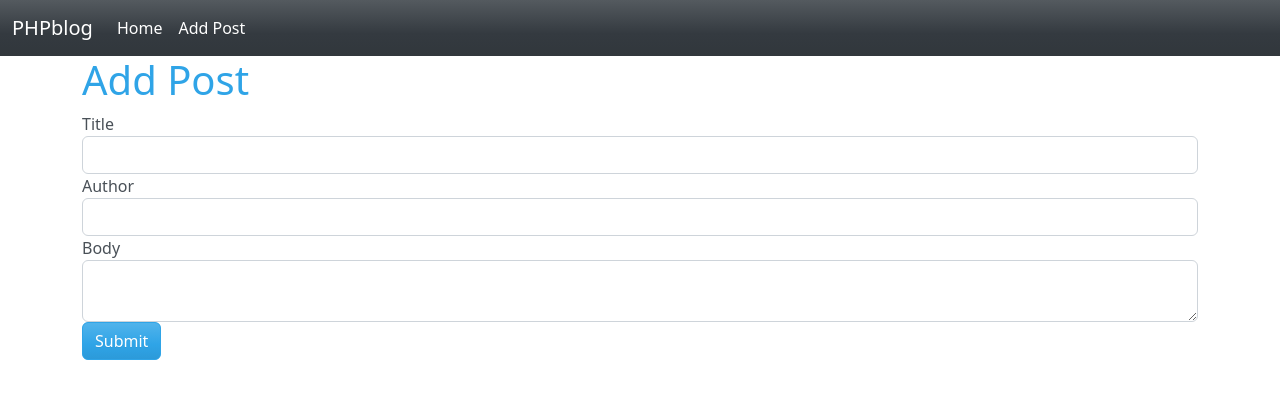
After one commit to abasile1-tech/php_blog, a PHP site: page /phpsandbox/addpost.php in a window 1280 px wide. The commit adds this page. Shown: the top 399 px of the page. Run offline with PHP 8.4, Linux system fonts and the light colour scheme.

Commit message:
I added a way to add posts to the navbar. Now I need to write the code for adding posts to the database.

```diff
--- /dev/null
+++ b/addpost.php
@@ -0,0 +1,30 @@
+<?php
+	require('config/config.php');
+	require('config/db.php');
+
+	// Check For Submit
+	if(isset($_POST['submit'])){
+		echo 'Submitted';
+	}
+?>
+
+<?php include('inc/header.php'); ?>
+	<div class="container">
+		<h1>Add Post</h1>
+		<form method="POST" action="<?php $_SERVER['PHP_SELF']; ?>">
+			<div class="form-group">
+				<label>Title</label>
+				<input type="text" name="title" class="form-control">
+			</div>
+			<div class="form-group">
+				<label>Author</label>
+				<input type="text" name="author" class="form-control">
+			</div>
+			<div class="form-group">
+				<label>Body</label>
+				<textarea name="body" class="form-control"></textarea>
+			</div>
+			<input type="submit" name="submit" value="Submit" class="btn btn-primary">
+		</form>
+	</div>
+<?php include('inc/footer.php'); ?>
--- a/inc/footer.php
+++ b/inc/footer.php
@@ -1,2 +1,8 @@
+<script
+  src="https://code.jquery.com/jquery-1.12.4.js"
+  integrity="sha256-Qw82+bXyGq6MydymqBxNPYTaUXXq7c8v3CwiYwLLNXU="
+  crossorigin="anonymous"></script>
+<script src="https://cdn.jsdelivr.net/npm/bootstrap@5.1.3/dist/js/bootstrap.min.js"></script>
+
 </body>
 </html>
--- a/inc/navbar.php
+++ b/inc/navbar.php
@@ -10,6 +10,9 @@
           <li class="nav-item">
             <a class="nav-link active" aria-current="page" href="<?php echo ROOT_URL; ?>">Home</a>
           </li>
+          <li class="nav-item">
+          <a class="nav-link active" aria-current="page" href="<?php echo ROOT_URL; ?>addpost.php">Add Post</a>
+          </li>
       </div>
     </div>
 </nav>
--- a/index.php
+++ b/index.php
@@ -33,6 +33,7 @@
 					?>post.php?id=<?php echo $post['id']; ?>">Read More</a>
 			</div>
 			</div>
+			<br>
 			<?php endforeach; ?>
 	</div>
 <?php include('inc/footer.php'); ?>
```
